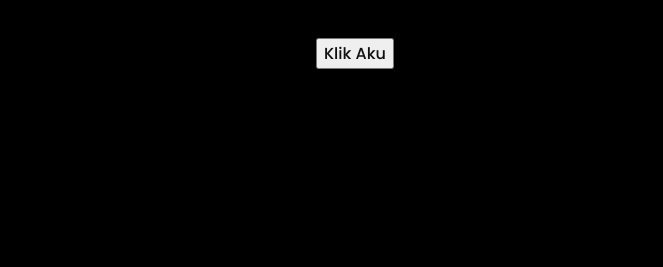
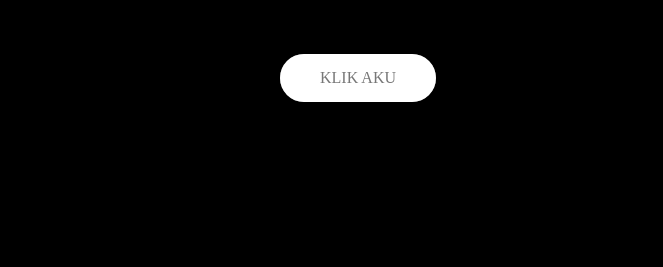
Before and after one commit to Kharirinopal/icaa, a plain HTML site: page index.html in a window 1280 px wide. Shown: the part 549-816 px from the top of the page, without its empty margins (293-956 px from the left). Drawn offline with Linux system fonts and the light colour scheme.

Commit message:
Add files via upload

```diff
--- a/index.html
+++ b/index.html
@@ -16,13 +16,11 @@
     </div>
     <div class="containerr">
         <h1 class="block-effect" style="--td: 3s">
-            <div class="block-reveall" style="--bc: rgb(0, 0, 0); --d: .1s">Ada yang pengen ku kasih tau nih</div>
+            <div class="block-reveall" style="--bc: rgb(0, 0, 0); --d: .1s">Ada Hadiah nih</div>
         </h1>
     </div>
-    <div class="button">
-        <button>
-            <a href="flower.html">Klik Aku</a>
-        </button>
+    <div class="text-box">
+        <a href="flower.html" class="btn btn-white btn-animate">Klik Aku</a>
     </div>
 </body>
 </html>
--- a/style.css
+++ b/style.css
@@ -1,7 +1,3 @@
-@import url('https://fonts.googleapis.com/css2?family=Poppins:ital,wght@0,500;1,900&display=swap');
-*{
-    font-family: 'Poppins',cursive;
-}
 body{
     color: azure;
     width: 100%;
@@ -169,30 +165,71 @@ body{
     color: white;
     font-size: 16px;
 }
-
-.description{
-    font-size: 1.5rem;
-    margin-bottom: 20px;
+.text-box {
+  margin-left:-150px;
 }
 
-.button a{
-    text-decoration: none;
-    font-size: 1rem;
-    color: #111;
+.btn:link,
+.btn:visited {
+  text-transform: uppercase;
+  text-decoration: none;
+  padding: 15px 40px;
+  display: inline-block;
+  border-radius: 100px;
+  transition: all .2s;
+  position: absolute;
 }
 
-@media screen and (max-width:574px){
-    .greetings{
-        display: block;
-        font-size: 3rem;
-        font-weight: 500;
-        text-align: center;
-    }
-    .description{
-        font-size: 1rem;
-    }
+.btn:hover {
+  transform: translateY(-3px);
+  box-shadow: 0 10px 20px rgba(0, 0, 0, 0.2);
+}
 
-    .button a{
-        font-size: .5rem;
-    }
+.btn:active {
+  transform: translateY(-1px);
+  box-shadow: 0 5px 10px rgba(0, 0, 0, 0.2);
 }
+
+.btn-white {
+  background-color: #fff;
+  color: #777;
+}
+
+.btn::after {
+  content: "";
+  display: inline-block;
+  height: 100%;
+  width: 100%;
+  border-radius: 100px;
+  position: absolute;
+  top: 0;
+  left: 0;
+  z-index: -1;
+  transition: all .4s;
+}
+
+.btn-white::after {
+  background-color: grey;
+}
+
+.btn:hover::after {
+  transform: scaleX(1.4) scaleY(1.6);
+  opacity: 0;
+}
+
+.btn-animated {
+  animation: moveInBottom 5s ease-out;
+  animation-fill-mode: backwards;
+}
+
+@keyframes moveInBottom {
+  0% {
+      opacity: 0;
+      transform: translateY(30px);
+  }
+
+  100% {
+      opacity: 1;
+      transform: translateY(0px);
+  }
+}
```
